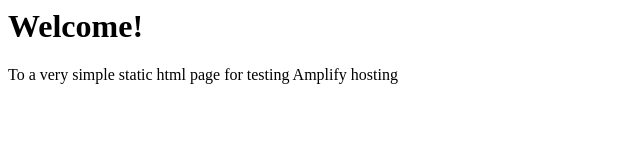
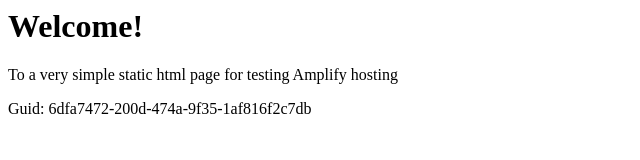
Before and after one commit to aws-aemilia-bom/Github-PR-Commit-Integration-Test-DoNotTouch-v0-preprod-ap-south-1, a website: page src/index.html in a window 1280 px wide. Shown: the whole page, without its empty margins (0-640 px from the left). Drawn offline with Linux system fonts and the light colour scheme.

Commit message:
commit from integ tests

```diff
--- a/src/index.html
+++ b/src/index.html
@@ -1,3 +1,5 @@
+
+
 <html lang="en">
 
 <head>
@@ -10,6 +12,6 @@
 <body>
     <h1>Welcome!</h1>
     <p>To a very simple static html page for testing Amplify hosting</p>
-</body>
+    <p>Guid: 6dfa7472-200d-474a-9f35-1af816f2c7db</p></body>
 
 </html>
```
